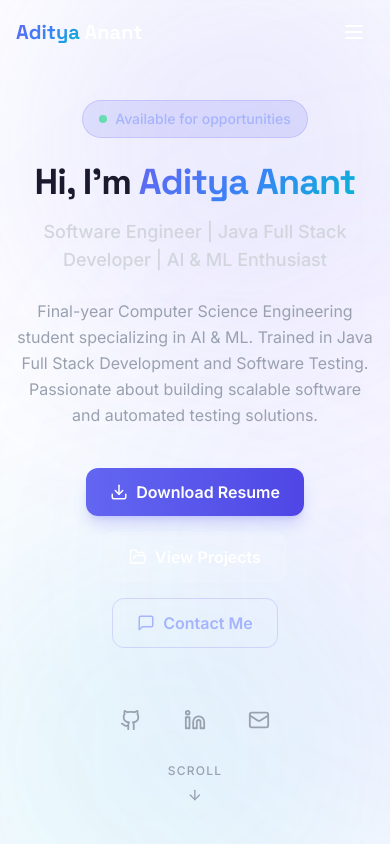
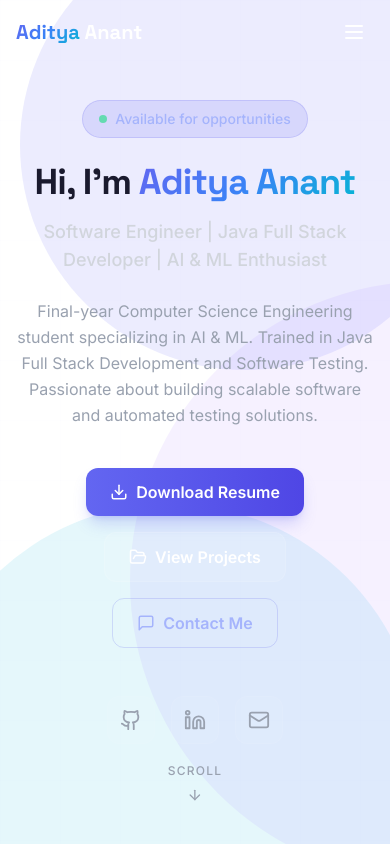
Before and after one commit to Adiitya9/Portfolio, a React (Vite) app: page / in a window 390 px wide. Shown: the top 844 px of the page. Built offline with nearby package versions, Linux system fonts and the light colour scheme.

Commit message:
perf: remove Preloader for instant paint, remove heavy blur filters from Hero to fix mobile scroll lag

```diff
--- a/src/App.tsx
+++ b/src/App.tsx
@@ -1,4 +1,4 @@
-import { useState, useEffect } from 'react';
+
 import { ThemeProvider } from './context/ThemeContext';
 import Navbar from './components/Navbar';
 import Hero from './components/Hero';
@@ -10,64 +10,10 @@ import Certifications from './components/Certifications';
 import Contact from './components/Contact';
 import Footer from './components/Footer';
 
-function Preloader() {
-  const [fadeOut, setFadeOut] = useState(false);
-
-  useEffect(() => {
-    const isMobile = window.innerWidth < 768;
-    const timer = setTimeout(() => setFadeOut(true), isMobile ? 400 : 800);
-    return () => clearTimeout(timer);
-  }, []);
-
-  return (
-    <div
-      className={`fixed inset-0 z-50 flex flex-col items-center justify-center bg-[#0a0a0f] text-white transition-opacity duration-500 ${
-        fadeOut ? 'opacity-0 pointer-events-none' : 'opacity-100'
-      }`}
-    >
-      <div className="flex flex-col items-center gap-6">
-        <div className="w-20 h-20 rounded-2xl bg-gradient-to-br from-indigo-500 to-blue-500 flex items-center justify-center shadow-lg shadow-indigo-500/20">
-          <span className="text-3xl font-extrabold font-[family-name:var(--font-heading)]">A</span>
-        </div>
-        <h2 className="text-xl font-bold tracking-widest font-[family-name:var(--font-heading)]">
-          ADITYA ANANT
-        </h2>
-        <div className="w-32 h-[2px] bg-white/10 rounded-full overflow-hidden relative">
-          <div className="absolute top-0 bottom-0 w-1/2 bg-gradient-to-r from-transparent via-indigo-500 to-transparent animate-slide" />
-        </div>
-      </div>
-    </div>
-  );
-}
-
 function App() {
-  const [isLoading, setIsLoading] = useState(true);
-
-  useEffect(() => {
-    if (isLoading) {
-      document.body.style.overflow = 'hidden';
-    } else {
-      document.body.style.overflow = 'unset';
-    }
-    const isMobile = window.innerWidth < 768;
-    const timer = setTimeout(() => setIsLoading(false), isMobile ? 500 : 1000);
-    return () => {
-      document.body.style.overflow = 'unset';
-      clearTimeout(timer);
-    };
-  }, [isLoading]);
-
   return (
     <ThemeProvider>
-      {isLoading && <Preloader />}
-
-      <div
-        className="min-h-screen bg-surface-light dark:bg-surface-dark text-text-light dark:text-text-dark"
-        style={{
-          opacity: isLoading ? 0 : 1,
-          transition: 'opacity 0.3s ease',
-        }}
-      >
+      <div className="min-h-screen bg-surface-light dark:bg-surface-dark text-text-light dark:text-text-dark">
         {/* Navigation Bar */}
         <Navbar />
 
--- a/src/components/Hero.tsx
+++ b/src/components/Hero.tsx
@@ -7,9 +7,9 @@ function FloatingOrbs() {
   const { isDark } = useTheme();
   return (
     <div className="absolute inset-0 overflow-hidden pointer-events-none">
-      <div className={`absolute -top-20 -right-20 w-[450px] h-[450px] rounded-full blur-[100px] ${isDark ? 'bg-primary-500/[0.12]' : 'bg-primary-500/[0.03]'}`} />
-      <div className={`absolute -bottom-40 -left-20 w-[500px] h-[500px] rounded-full blur-[120px] ${isDark ? 'bg-cyan-500/[0.10]' : 'bg-cyan-500/[0.03]'}`} />
-      <div className={`absolute top-1/3 left-1/3 w-[600px] h-[600px] rounded-full blur-[140px] ${isDark ? 'bg-violet-500/[0.08]' : 'bg-violet-500/[0.02]'}`} />
+      <div className={`absolute -top-20 -right-20 w-[450px] h-[450px] rounded-full ${isDark ? 'bg-primary-500/[0.12]' : 'bg-primary-500/[0.03]'}`} />
+      <div className={`absolute -bottom-40 -left-20 w-[500px] h-[500px] rounded-full ${isDark ? 'bg-cyan-500/[0.10]' : 'bg-cyan-500/[0.03]'}`} />
+      <div className={`absolute top-1/3 left-1/3 w-[600px] h-[600px] rounded-full ${isDark ? 'bg-violet-500/[0.08]' : 'bg-violet-500/[0.02]'}`} />
       <div
         className={`absolute inset-0 ${isDark ? 'opacity-[0.03]' : 'opacity-[0.012]'}`}
         style={{
```
